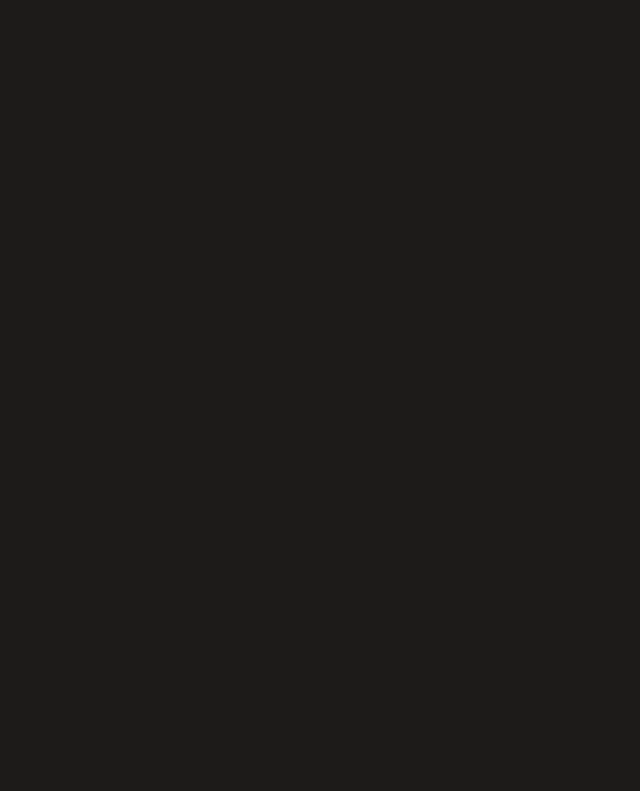
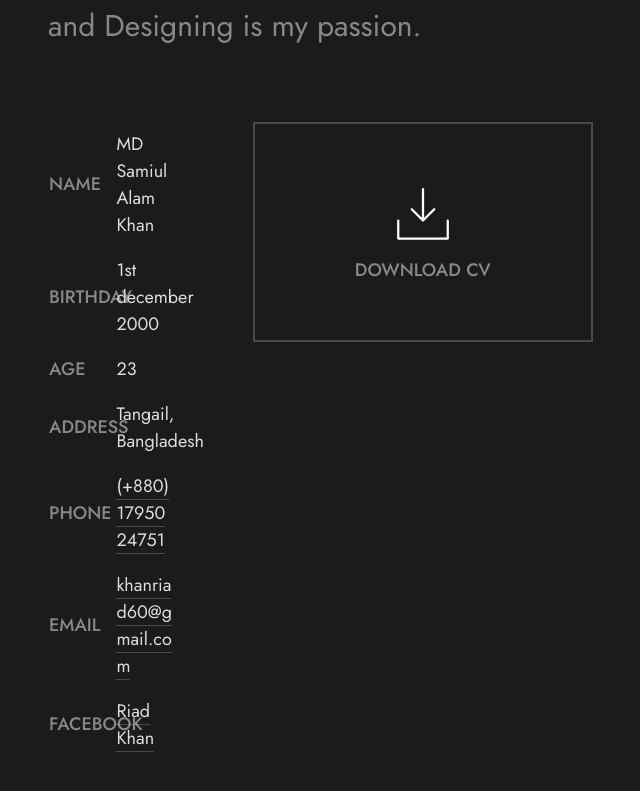
Before and after one commit to riadkhan60/MyPortfolio, a React (Vite) app: page / in a window 1280 px wide. Shown: the part 1255-2046 px from the top of the page, without its empty margins (38-678 px from the left). Before the commit the page ends 800 px from the top, so only its background shows below. Built offline with nearby package versions, Linux system fonts and the light colour scheme; a web font is replaced by a local one.

Commit message:
about section added

```diff
--- a/src/App.jsx
+++ b/src/App.jsx
@@ -1,3 +1,4 @@
+import About from "./Sections/About";
 import Home from "./Sections/Home";
 import Profile from "./Ui/Profile";
 import MenuProvider from "./contexts/MenuProvider";
@@ -13,6 +14,7 @@ function App() {
         <Profile />
         <div id="content" className="lg:w-[56%]">
           <Home />
+          <About />
         </div>
         <MenuLayout />
       </div>
--- /dev/null
+++ b/src/Sections/About.jsx
@@ -0,0 +1,23 @@
+import AboutTable from "../Ui/AboutTable";
+import SectionContainer from "../Ui/SectionContainer";
+import SectionInfo from "../Ui/SectionInfo";
+
+function About() {
+  return (
+    <SectionContainer>
+      <SectionInfo>
+        <SectionInfo.Subtitle>About me</SectionInfo.Subtitle>
+        <SectionInfo.Title>Biography</SectionInfo.Title>
+        <SectionInfo.Description>
+          {`I'm`} a Front-end Developer with over 3 years of experience.
+          {` I'm`} from Tangail, Bangladesh. I code and create web sites for amazing
+          people around the world. I like work with new people. New people are
+          new experiences. Web Developing and Designing is my passion.
+        </SectionInfo.Description>
+        <AboutTable />
+      </SectionInfo>
+    </SectionContainer>
+  );
+}
+
+export default About;
--- /dev/null
+++ b/src/Ui/AboutTable.jsx
@@ -0,0 +1,63 @@
+import { PiDownloadSimpleThin } from "react-icons/pi";
+import { myAge } from "../helper/helperFunctions";
+import AboutTableItem from "./AboutTableItem";
+
+function AboutTable() {
+  function downloadResume(e) {
+    e.target.download = "resume-md-samiul-alam-khan.pdf";
+    e.target.href = "./CV/MD-Samiul-Alam-Khan.pdf";
+    e.click();
+  }
+
+  return (
+    <div className=" mb-[126px] mt-[74px] flex justify-between max-xl:flex-col">
+      <div className=" w-full">
+        <table className=" w-full max-w-full table-fixed border-collapse  border-spacing-0 border-none p-0 text-left">
+          <tbody>
+            <AboutTableItem title={"Name"} value={"MD Samiul Alam Khan"} />
+            <AboutTableItem title={"BirthDay"} value={"1st december 2000"} />
+            <AboutTableItem title={"Age"} value={myAge} />
+            <AboutTableItem title={"Address"} value={"Tangail, Bangladesh"} />
+            <AboutTableItem
+              title={"Phone"}
+              value={"(+880) 1795024751"}
+              type={"link"}
+              link={"tel:+8801795024751"}
+            />
+            <AboutTableItem
+              title={"Email"}
+              value={"khanriad60@gmail.com"}
+              type={"link"}
+              link={"mailto:khanriad60@gmail.com"}
+            />
+            <AboutTableItem
+              title={"Facebook"}
+              value={"Riad Khan"}
+              type={"link"}
+              link={"https://www.facebook.com/khan.riad.3/"}
+            />
+          </tbody>
+        </table>
+      </div>
+      <div className=" ">
+        <div className=" relative float-left clear-both flex w-full max-xl:mt-6 xl:ml-[70px]">
+          <a
+            href=""
+            onClick={downloadResume}
+            className=" group flex h-[220px] w-[340px] max-w-full flex-col items-center justify-center border-2 border-[rgba(255,255,255,0.2)]  text-lg font-medium text-[#888] transition-all duration-300 hover:border-[rgba(255,255,255,0.4)] max-md:h-[120px] max-md:w-[250px]"
+          >
+            <span className=" text-7xl text-white transition-all duration-500 group-hover:translate-y-2">
+              <PiDownloadSimpleThin />
+            </span>
+            <span className=" pt-1 text-lg uppercase transition-all duration-500 group-hover:translate-y-2">
+              {" "}
+              Download CV
+            </span>
+          </a>
+        </div>
+      </div>
+    </div>
+  );
+}
+
+export default AboutTable;
--- /dev/null
+++ b/src/Ui/AboutTableItem.jsx
@@ -0,0 +1,14 @@
+function AboutTableItem({ title, value, type = "label", link }) {
+  return (
+    <tr>
+      <th className=" pb-[9px] pr-[10px] pt-[9px] text-[18px] font-medium uppercase text-[#888]">
+        {title}
+      </th>
+      <th className="  pb-[9px] pr-[10px] pt-[9px] text-[18px] font-normal text-[#ddd]">
+        {type === "label" ? value : <a className=" break-words cursor-pointer hover:border-borderColorHover border-b border-borderColor" href={link}>{value}</a>}
+      </th>
+    </tr>
+  );
+}
+
+export default AboutTableItem;
--- a/src/Ui/SectionContainer.jsx
+++ b/src/Ui/SectionContainer.jsx
@@ -1,6 +1,6 @@
 function SectionContainer({ children }) {
   return (
-    <div className=" flex lg:min-h-dvh items-center">
+    <div className=" max-md:mb-[150px] flex lg:min-h-dvh items-center">
       <div className="px-[15px] max-md:mt-2 sm:px-[20px] lg:px-[12%]">{children}</div>
     </div>
   );
--- a/src/Ui/Signature.jsx
+++ b/src/Ui/Signature.jsx
@@ -1,5 +1,5 @@
 function Signature() {
-  return <h3 className=" max-h-[76px] signature md:text-6xl text-2xl  text-[#444444]">Riad Khan </h3>;
+  return <h3 className="  max-h-[76px] signature md:text-6xl text-6xl  text-[#444444]">Riad Khan </h3>;
 }
 
 export default Signature
--- /dev/null
+++ b/src/helper/helperFunctions.js
@@ -0,0 +1,15 @@
+function calculateAge(birthDate) {
+  const today = new Date();
+  const birthDateObj = new Date(birthDate);
+  console.log(birthDateObj)
+  let age = today.getFullYear() - birthDateObj.getFullYear();
+  const monthDiff = today.getMonth() - birthDateObj.getMonth();
+  if (monthDiff < 0 || (monthDiff === 0 && today.getDate() < birthDateObj.getDate())) {
+    age--;
+  }
+  return age;
+}
+
+// Example usage
+const myBirthDate = "2000-12-01";
+export const myAge = calculateAge(myBirthDate);
--- a/src/index.css
+++ b/src/index.css
@@ -85,7 +85,7 @@
 
 
 #Profile, #content{
-  transition: all 0.3s ease-in-out;
+  transition: all 0.5s ease-in-out;
 }
 
 
--- a/tailwind.config.js
+++ b/tailwind.config.js
@@ -8,6 +8,7 @@ export default {
         themeWhite: "#DDDDDD",
         themeDarkshade: "#888888",
         borderColor: "#ffffff33",
+        borderColorHover: "#ffffff44",
         borderHover: "#44993b",
       },
 
```
Also changed, not shown: 1 other file (tests, documents, lock files or other folders). Lines whose indentation alone changed are shown as unchanged.
